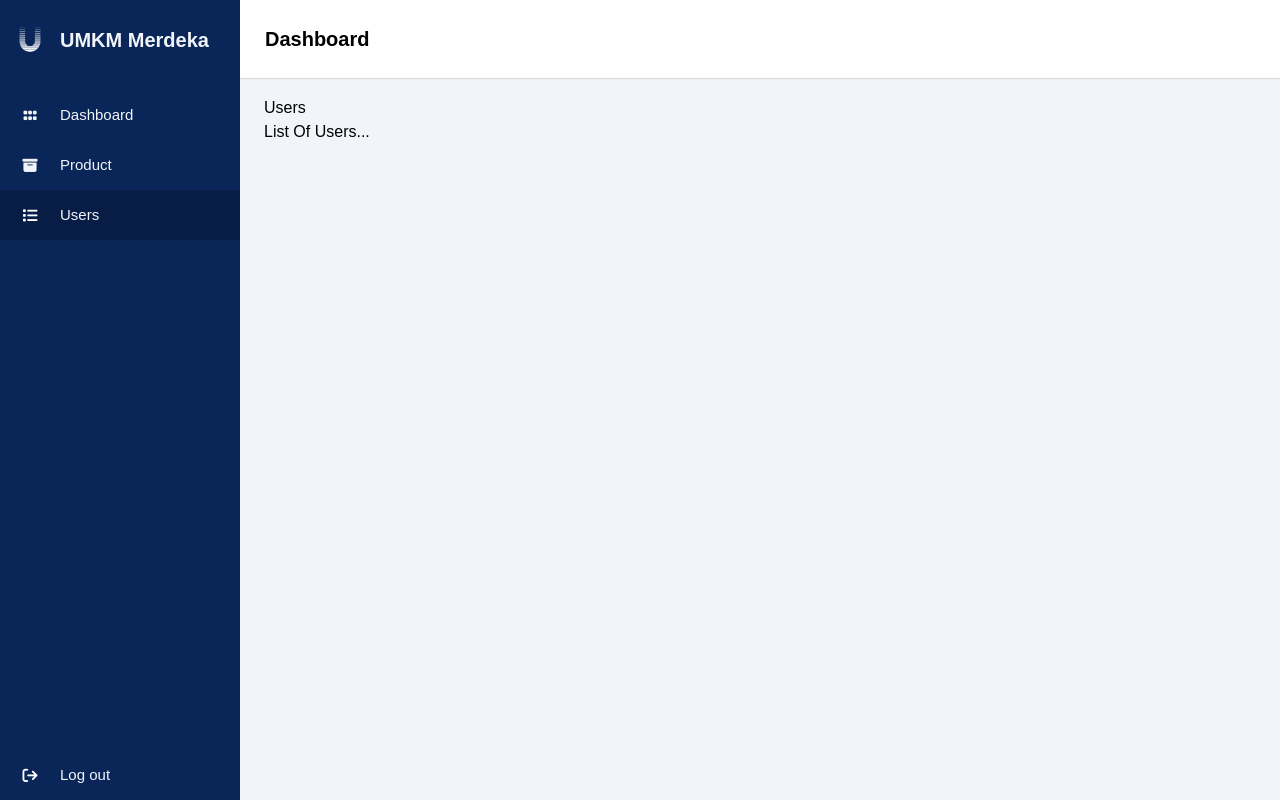
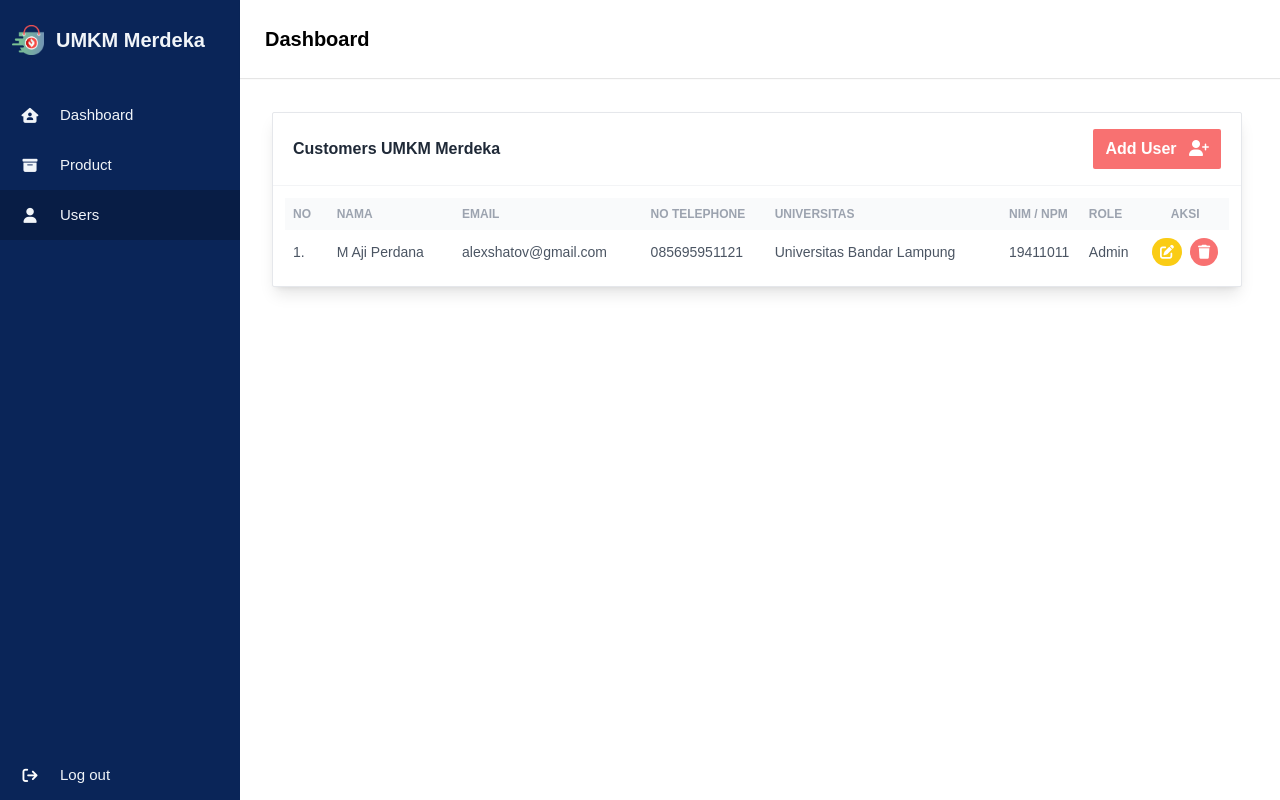
Before and after one commit to umkmMerdeka42/umkm-merdeka-dashboard-apps, a React (Create React App) app: page /users in a window 1280 px wide. Built offline with nearby package versions, Linux system fonts and the light colour scheme.

Commit message:
add users dan product table

```diff
--- a/src/components/ListProduct.jsx
+++ b/src/components/ListProduct.jsx
@@ -3,8 +3,80 @@ import React from 'react';
 const ListProduct = () => {
   return (
     <div>
-      <h1>Users</h1>
-      <h2>List Of Users...</h2>
+      <section className="max-w-[1000px] w-[860px] text-gray-600">
+        <div className="flex flex-col justify-center h-full">
+          <div className="w-full mr-[14px] bg-white shadow-lg rounded-sm border border-gray-200">
+            <header className="px-5 py-4 border-b border-gray-100 flex justify-between items-center">
+              <h2 className="font-semibold text-gray-800">Product UMKM Merdeka</h2>
+              <button className="bg-red-400 transition duration-200 ease-linear hover:bg-red-300 active:bg-red-500 px-3 py-2 rounded-sm text-white font-bold">
+                Add Product <i className="fa-solid fa-cart-plus ml-2"></i>
+              </button>
+            </header>
+            <div className="p-3">
+              <div className="overflow-x-auto">
+                <table className="table-auto w-full">
+                  <thead className="text-xs font-semibold uppercase text-gray-400 bg-gray-50">
+                    <tr>
+                      <th className="p-2 whitespace-nowrap">
+                        <div className="font-semibold text-left">No</div>
+                      </th>
+                      <th className="p-2 whitespace-nowrap">
+                        <div className="font-semibold text-left">Nama Produk</div>
+                      </th>
+                      <th className="py-2 whitespace-nowrap">
+                        <div className="font-semibold text-left">Harga</div>
+                      </th>
+                      <th className="py-2 whitespace-nowrap">
+                        <div className="font-semibold text-left">Kategori</div>
+                      </th>
+                      <th className="py-2 whitespace-nowrap">
+                        <div className="font-semibold text-left">Lokasi</div>
+                      </th>
+                      <th className="py-2 whitespace-nowrap">
+                        <div className="font-semibold text-left">Deskripsi</div>
+                      </th>
+                      <th className="p-2 whitespace-nowrap">
+                        <div className="font-semibold text-center">Aksi</div>
+                      </th>
+                    </tr>
+                  </thead>
+                    <tbody className="text-sm divide-y divide-gray-100">
+                      <tr>
+                        <td className="p-2 whitespace-nowrap">
+                          <div className="text-left">1.</div>
+                        </td>
+                        <td className="p-2 whitespace-nowrap">
+                          <div className="flex items-center">
+                            <div className="w-10 h-10 flex-shrink-0 mr-2 sm:mr-3">
+                              <img className="rounded-full" src="https://raw.githubusercontent.com/cruip/vuejs-admin-dashboard-template/main/src/images/user-36-05.jpg" width="40" height="40" alt="Alex Shatov" />
+                            </div>
+                            <div className="text-left">Seblak</div>
+                          </div>
+                        </td>
+                        <td className="py-2 whitespace-nowrap">
+                          <div className="text-left">Rp.15.000</div>
+                        </td>
+                        <td className="py-2 whitespace-nowrap">
+                          <div className="text-left">Makanan</div>
+                        </td>
+                        <td className="py-2 whitespace-nowrap">
+                          <div className="text-left">Universitas</div>
+                        </td>
+                        <td className="py-2 whitespace-nowrap">
+                          <div className="text-left">Lorem</div>
+                        </td>
+                        <td className="py-2 whitespace-nowrap text-center">
+                          <button className="bg-yellow-400 transition duration-200 ease-linear hover:bg-yellow-300 active:bg-yellow-500 text-white rounded-full px-2 py-1 mr-2"><i className="fa-solid fa-pen-to-square"></i></button>
+                          <button className="bg-red-400 transition duration-200 ease-linear hover:bg-red-300 active:bg-red-500 text-white rounded-full px-2 py-1"><i className="fa-solid fa-trash"></i></button>
+                        </td>
+                      </tr>
+                    </tbody>
+                </table>
+              </div>
+            </div>
+          </div>
+        </div>
+      </section>
     </div>
   )
 };
--- a/src/components/ListUser.jsx
+++ b/src/components/ListUser.jsx
@@ -3,8 +3,81 @@ import React from 'react';
 const ListUser = () => {
   return (
     <div>
-      <h1>Users</h1>
-      <h2>List Of Users...</h2>
+      <section className="max-w-[1000px] w-[970px] text-gray-600">
+        <div className="flex flex-col justify-center h-full">
+          <div className="w-full mr-[14px] bg-white shadow-lg rounded-sm border border-gray-200">
+            <header className="px-5 py-4 border-b border-gray-100 flex justify-between items-center">
+              <h2 className="font-semibold text-gray-800">Customers UMKM Merdeka</h2>
+              <button className="bg-red-400 transition duration-200 ease-linear hover:bg-red-300 active:bg-red-500 px-3 py-2 rounded-sm text-white font-bold">
+                Add User <i className="fa-solid fa-user-plus ml-2"></i>
+              </button>
+            </header>
+            <div className="p-3">
+              <div className="overflow-x-auto">
+                <table className="table-auto w-full">
+                  <thead className="text-xs font-semibold uppercase text-gray-400 bg-gray-50">
+                    <tr>
+                      <th className="p-2 whitespace-nowrap">
+                        <div className="font-semibold text-left">No</div>
+                      </th>
+                      <th className="p-2 whitespace-nowrap">
+                        <div className="font-semibold text-left">Nama</div>
+                      </th>
+                      <th className="py-2 whitespace-nowrap">
+                        <div className="font-semibold text-left">Email</div>
+                      </th>
+                      <th className="py-2 whitespace-nowrap">
+                        <div className="font-semibold text-left">No Telephone</div>
+                      </th>
+                      <th className="py-2 whitespace-nowrap">
+                        <div className="font-semibold text-left">Universitas</div>
+                      </th>
+                      <th className="py-2 whitespace-nowrap">
+                        <div className="font-semibold text-left">NIM / NPM</div>
+                      </th>
+                      <th className="py-2 whitespace-nowrap">
+                        <div className="font-semibold text-left">Role</div>
+                      </th>
+                      <th className="p-2 whitespace-nowrap">
+                        <div className="font-semibold text-center">Aksi</div>
+                      </th>
+                    </tr>
+                  </thead>
+                    <tbody className="text-sm divide-y divide-gray-100">
+                      <tr>
+                        <td className="p-2 whitespace-nowrap">
+                          <div className="text-left">1.</div>
+                        </td>
+                        <td className="p-2 whitespace-nowrap">
+                          <div className="text-left">M Aji Perdana</div>
+                        </td>
+                        <td className="py-2 whitespace-nowrap">
+                          <div className="text-left">alexshatov@gmail.com</div>
+                        </td>
+                        <td className="py-2 whitespace-nowrap">
+                          <div className="text-left">085695951121</div>
+                        </td>
+                        <td className="py-2 whitespace-nowrap">
+                          <div className="text-left">Universitas Bandar Lampung</div>
+                        </td>
+                        <td className="py-2 whitespace-nowrap">
+                          <div className="text-left">19411011</div>
+                        </td>
+                        <td className="py-2 whitespace-nowrap">
+                          <div className="text-left">Admin</div>
+                        </td>
+                        <td className="py-2 whitespace-nowrap text-center">
+                          <button className="bg-yellow-400 transition duration-200 ease-linear hover:bg-yellow-300 active:bg-yellow-500 text-white rounded-full px-2 py-1 mr-2"><i className="fa-solid fa-pen-to-square"></i></button>
+                          <button className="bg-red-400 transition duration-200 ease-linear hover:bg-red-300 active:bg-red-500 text-white rounded-full px-2 py-1"><i className="fa-solid fa-trash"></i></button>
+                        </td>
+                      </tr>
+                    </tbody>
+                </table>
+              </div>
+            </div>
+          </div>
+        </div>
+      </section>
     </div>
   )
 }
--- a/src/components/Login.jsx
+++ b/src/components/Login.jsx
@@ -9,20 +9,21 @@ const Login = () => {
         <div className="w-full max-w-md my-auto lg:w-2/6">
           <div className="flex-1">
             <div className="flex flex-col justify-center items-center w-full text-center">
-              <a href="#/"><img src={Logo} className="w-44" alt="logo-umkm-merdeka"/></a>
+              <img src={Logo} className="w-44" alt="logo-umkm-merdeka"/>
 
-              <p className="mt-3 text-gray-500 dark:text-gray-300 font-semibold">Sign in to access your account</p>
+              <p className="mt-3 text-gray-500 dark:text-gray-300 font-semibold">UMKM Merdeka Apps</p>
             </div>
 
             <div className="mt-8">
               <form>
                 <div>
-                    <label for="email" className="block mb-2 text-sm text-gray-600 dark:text-gray-200">Email Address</label>
-                    <input type="email" name="email" id="email" placeholder="example@example.com" className="block w-full px-4 py-2 mt-2 text-gray-700 placeholder-gray-400 bg-white border border-gray-200 rounded-md dark:placeholder-gray-600 focus:border-blue-400 focus:ring-blue-400 focus:outline-none focus:ring focus:ring-opacity-40" />
+                    <label htmlFor="email" className="block mb-2 text-lg font-semibold text-gray-600">Alamat Email</label>
+                    <input type="email" name="email" id="email" placeholder="Email Kamu" className="block w-full px-4 py-2 mt-2 text-gray-700 placeholder-gray-400 bg-white border border-gray-200 rounded-md dark:placeholder-gray-600 focus:border-blue-400 focus:ring-blue-400 focus:outline-none focus:ring focus:ring-opacity-40" />
                 </div>
 
                 <div className="mt-6">
-                  <input type="password" name="password" id="password" placeholder="Your Password" className="block w-full px-4 py-2 mt-2 text-gray-700 placeholder-gray-400 bg-white border border-gray-200 rounded-md focus:border-blue-400 focus:ring-blue-400 focus:outline-none focus:ring focus:ring-opacity-40" />
+                  <label htmlFor="email" className="block mb-2 text-lg font-semibold text-gray-600">Password</label>
+                  <input type="password" name="password" id="password" placeholder="Password Kamu" className="block w-full px-4 py-2 mt-2 text-gray-700 placeholder-gray-400 bg-white border border-gray-200 rounded-md focus:border-blue-400 focus:ring-blue-400 focus:outline-none focus:ring focus:ring-opacity-40" />
                 </div>
 
                 <div className="mt-6">
@@ -32,7 +33,8 @@ const Login = () => {
                 </div>
               </form>
 
-              <p className="mt-6 text-sm text-center text-gray-400">Don&#x27;t have an account yet? <NavLink to="/register" className="text-secondary focus:text-primary hover:text-primary no-underline ">Sign up</NavLink></p>
+              <p className="mt-6 text-sm text-center text-gray-400">Belum berabung di UMKM Merdeka?
+               <NavLink to="/register" className="text-secondary focus:text-primary hover:text-primary no-underline ">Sign up</NavLink></p>
             </div>
           </div>
         </div>
--- a/src/components/Register.jsx
+++ b/src/components/Register.jsx
@@ -5,55 +5,55 @@ import Logo from '../public/images/UMKM-Merdeka-Brands.png';
 const Register = () => {
   return (
     <div>
-      <section class="bg-white">
-        <div class="flex justify-center">
-          <div class="flex items-center w-full max-w-3xl p-8 mx-auto lg:px-12 lg:w-3/5">
-            <div class="w-full">
-              <div class="flex flex-col justify-center items-center w-full text-center">
-                <img src={Logo} class="w-44" alt="logo-umkm-merdeka" />
+      <section className="bg-white">
+        <div className="flex justify-center">
+          <div className="flex items-center w-full max-w-3xl p-8 mx-auto lg:px-12 lg:w-3/5">
+            <div className="w-full">
+              <div className="flex flex-col justify-center items-center w-full text-center">
+                <img src={Logo} className="w-44" alt="logo-umkm-merdeka" />
               </div>
 
-              <h1 class="mt-4 text-gray-500 font-semibold text-center">
-                Let’s get you all set up so you can verify your personal account and begin setting up your profile.
+              <h1 className="mt-4 text-gray-500 font-semibold text-center">
+                Ayoo!, Bergabung dengan UMKM Merdeka Sekarang...
               </h1>
 
-              <form class="grid grid-cols-1 gap-6 mt-8 md:grid-cols-2">
+              <form id="register" className="grid grid-cols-1 gap-6 mt-8 md:grid-cols-2">
                 <div>
-                  <label class="block mb-2 text-sm text-gray-600">First Name</label>
-                  <input type="text" placeholder="John" class="block w-full px-5 py-3 mt-2 text-gray-700 placeholder-gray-400 bg-white border border-gray-200 rounded-md focus:border-blue-400 focus:ring-blue-400 focus:outline-none focus:ring focus:ring-opacity-40" />
+                  <label className="block mb-2 text-sm text-gray-600">Nama</label>
+                  <input type="text" placeholder="Nama Kamu" className="block w-full px-5 py-3 mt-2 text-gray-700 placeholder-gray-400 bg-white border border-gray-200 rounded-md focus:border-blue-400 focus:ring-blue-400 focus:outline-none focus:ring focus:ring-opacity-40" />
                 </div>
 
                 <div>
-                  <label class="block mb-2 text-sm text-gray-600">Last name</label>
-                  <input type="text" placeholder="Snow" class="block w-full px-5 py-3 mt-2 text-gray-700 placeholder-gray-400 bg-white border border-gray-200 rounded-md focus:border-blue-400 focus:ring-blue-400 focus:outline-none focus:ring focus:ring-opacity-40" />
+                  <label className="block mb-2 text-sm text-gray-600">Email</label>
+                  <input type="text" placeholder="Emaill Kamu" className="block w-full px-5 py-3 mt-2 text-gray-700 placeholder-gray-400 bg-white border border-gray-200 rounded-md focus:border-blue-400 focus:ring-blue-400 focus:outline-none focus:ring focus:ring-opacity-40" />
                 </div>
 
                 <div>
-                  <label class="block mb-2 text-sm text-gray-600">NIM</label>
-                  <input type="text" placeholder="200401008" class="block w-full px-5 py-3 mt-2 text-gray-700 placeholder-gray-400 bg-white border border-gray-200 rounded-md focus:border-blue-400 focus:ring-blue-400 focus:outline-none focus:ring focus:ring-opacity-40" />
+                  <label className="block mb-2 text-sm text-gray-600">Telephone</label>
+                  <input type="text" placeholder="No Telephone Kamu" className="block w-full px-5 py-3 mt-2 text-gray-700 placeholder-gray-400 bg-white border border-gray-200 rounded-md focus:border-blue-400 focus:ring-blue-400 focus:outline-none focus:ring focus:ring-opacity-40" />
                 </div>
 
                 <div>
-                  <label class="block mb-2 text-sm text-gray-600">Email address</label>
-                  <input type="email" placeholder="johnsnow@example.com" class="block w-full px-5 py-3 mt-2 text-gray-700 placeholder-gray-400 bg-white border border-gray-200 rounded-md focus:border-blue-400 focus:ring-blue-400 focus:outline-none focus:ring focus:ring-opacity-40" />
+                  <label className="block mb-2 text-sm text-gray-600">Universitas</label>
+                  <input type="email" placeholder="Kampus Kamu" className="block w-full px-5 py-3 mt-2 text-gray-700 placeholder-gray-400 bg-white border border-gray-200 rounded-md focus:border-blue-400 focus:ring-blue-400 focus:outline-none focus:ring focus:ring-opacity-40" />
                 </div>
 
                 <div>
-                  <label class="block mb-2 text-sm text-gray-600">Password</label>
-                  <input type="password" placeholder="Enter your password" class="block w-full px-5 py-3 mt-2 text-gray-700 placeholder-gray-400 bg-white border border-gray-200 rounded-md focus:border-blue-400 focus:ring-blue-400 focus:outline-none focus:ring focus:ring-opacity-40" />
+                  <label className="block mb-2 text-sm text-gray-600">NIM / NPM</label>
+                  <input type="NIM / NPM Kamu" placeholder="Enter your password" className="block w-full px-5 py-3 mt-2 text-gray-700 placeholder-gray-400 bg-white border border-gray-200 rounded-md focus:border-blue-400 focus:ring-blue-400 focus:outline-none focus:ring focus:ring-opacity-40" />
                 </div>
 
                 <div>
-                  <label class="block mb-2 text-sm text-gray-600">Confirm password</label>
-                  <input type="password" placeholder="Enter your password" class="block w-full px-5 py-3 mt-2 text-gray-700 placeholder-gray-400 bg-white border border-gray-200 rounded-md focus:border-blue-400 focus:ring-blue-400 focus:outline-none focus:ring focus:ring-opacity-40" />
+                  <label className="block mb-2 text-sm text-gray-600">Password</label>
+                  <input type="password" placeholder="Password Kamu" className="block w-full px-5 py-3 mt-2 text-gray-700 placeholder-gray-400 bg-white border border-gray-200 rounded-md focus:border-blue-400 focus:ring-blue-400 focus:outline-none focus:ring focus:ring-opacity-40" />
                 </div>
 
                 <button
                   data-mdb-ripple="true" data-mdb-ripple-color="light"
-                  class="flex items-center md:col-span-2 md:w-1/2 md:mx-auto justify-center w-full px-6 py-3 text-sm tracking-wide text-white capitalize transition-colors duration-300 transform bg-gradient-to-r from-primary to-secondary rounded-md hover:bg-secondary focus:outline-none focus:ring focus:ring-primary focus:ring-opacity-50">
+                  className="flex items-center md:col-span-2 md:w-1/2 md:mx-auto justify-center w-full px-6 py-3 text-sm tracking-wide text-white capitalize transition-colors duration-300 transform bg-gradient-to-r from-primary to-secondary rounded-md hover:bg-secondary focus:outline-none focus:ring focus:ring-primary focus:ring-opacity-50">
                   <span>Sign Up </span>
 
-                  <svg xmlns="http://www.w3.org/2000/svg" class="w-5 h-5 rtl:-scale-x-100" viewBox="0 0 20 20" fill="currentColor">
+                  <svg xmlns="http://www.w3.org/2000/svg" className="w-5 h-5 rtl:-scale-x-100" viewBox="0 0 20 20" fill="currentColor">
                     <path fill-rule="evenodd"
                       d="M7.293 14.707a1 1 0 010-1.414L10.586 10 7.293 6.707a1 1 0 011.414-1.414l4 4a1 1 0 010 1.414l-4 4a1 1 0 01-1.414 0z"
                       clip-rule="evenodd" />
@@ -61,7 +61,7 @@ const Register = () => {
                 </button>
 
               </form>
-              <p class="mt-6 text-sm text-center text-gray-400">Already have an account? <NavLink to="/" class="text-secondary focus:text-primary hover:text-primary no-underline">Login</NavLink>.</p>
+              <p className="mt-6 text-sm text-center text-gray-400">Sudah bergabung dengan UMKM Merdeka? <NavLink to="/" className="text-secondary focus:text-primary hover:text-primary no-underline">Sign In</NavLink>.</p>
             </div>
           </div>
         </div>
--- a/src/components/Sidebar.jsx
+++ b/src/components/Sidebar.jsx
@@ -1,19 +1,24 @@
 import React from 'react';
 import { NavLink } from 'react-router-dom';
+import logo from '../public/images/UMKM-Merdeka.png';
 
 const Sidebar = () => {
   return (
     <div>
-      <div className="relative min-h-screen w-60 bg-[#0a2558] sidebar mr-4">
+      <div className="fixed h-full min-h-screen w-60 bg-[#0a2558] sidebar mr-4">
         <div className="h-20 flex items-center logo-details">
-        <i class="text-[28px] font-medium text-white min-w-[60px] text-center fa-brands fa-uniregistry "></i>
+          <img
+            src={logo}
+            alt="Logo UMKM Merdeka"
+            className="w-8 mx-3"
+           />
           <span className="text-slate-100 text-xl font-semibold hidden md:block">UMKM Merdeka</span>
         </div>
         <ul className="nav-links">
           <li className="relative list-none h-[50px]">
             <NavLink to="/dashboard" className="h-full w-full flex items-center no-underline
               hover:bg-[#081d45] focus:bg-[#081d45]">
-            <i className="min-w-[60px] text-center text-[15px] text-slate-100 fa-solid fa-grip"></i>
+            <i className="min-w-[60px] text-center text-[15px] text-slate-100 fa-solid fa-house-user"></i>
             <span className="text-slate-100 text-[15px] font-normal whitespace-nowrap links_name hidden md:block">Dashboard</span>
             </NavLink>
           </li>
@@ -27,7 +32,7 @@ const Sidebar = () => {
           <li className="relative list-none h-[50px]">
             <NavLink to="/users" className="h-full w-full flex items-center no-underline
               hover:bg-[#081d45] focus:bg-[#081d45]">
-            <i className="min-w-[60px] text-center text-[15px] text-white fa-solid fa-list"></i>
+            <i className="min-w-[60px] text-center text-[15px] text-slate-100 fa-solid fa-user"></i>
             <span className="text-slate-100 text-[15px] font-normal whitespace-nowrap links_name hidden md:block">Users</span>
             </NavLink>
           </li>
--- a/src/components/Welcome.jsx
+++ b/src/components/Welcome.jsx
@@ -2,7 +2,7 @@ import React from 'react'
 
 const Welcome = () => {
   return (
-    <div>
+    <div className="font-semibold">
       <h1>Dashboard</h1>
       <h2>Selamat Datang Admin</h2>
     </div>
--- a/src/pages/Layout.jsx
+++ b/src/pages/Layout.jsx
@@ -5,10 +5,10 @@ import Sidebar from '../components/Sidebar';
 const Layout = ({children}) => {
   return (
     <React.Fragment>
-      <div className="flex bg-slate-100">
+      <div className="flex h-full min-h-screen w-max min-w-full">
         <Sidebar />
         <Navbar />
-        <div className="mt-24 ml-2">
+        <div className="mt-28 ml-[90px] md:ml-[17rem] min-w-fit">
           <main>{children}</main>
         </div>
       </div>
```
